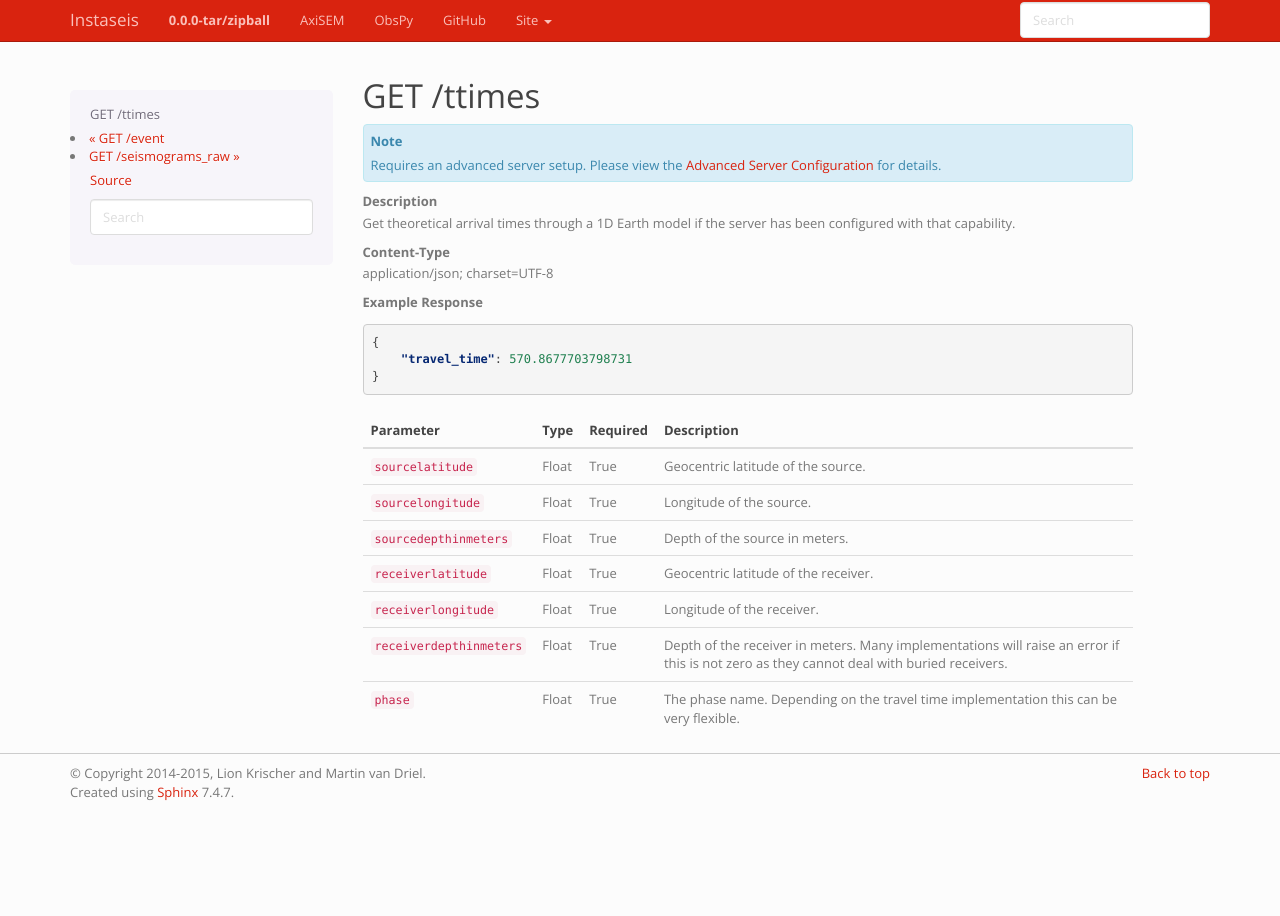
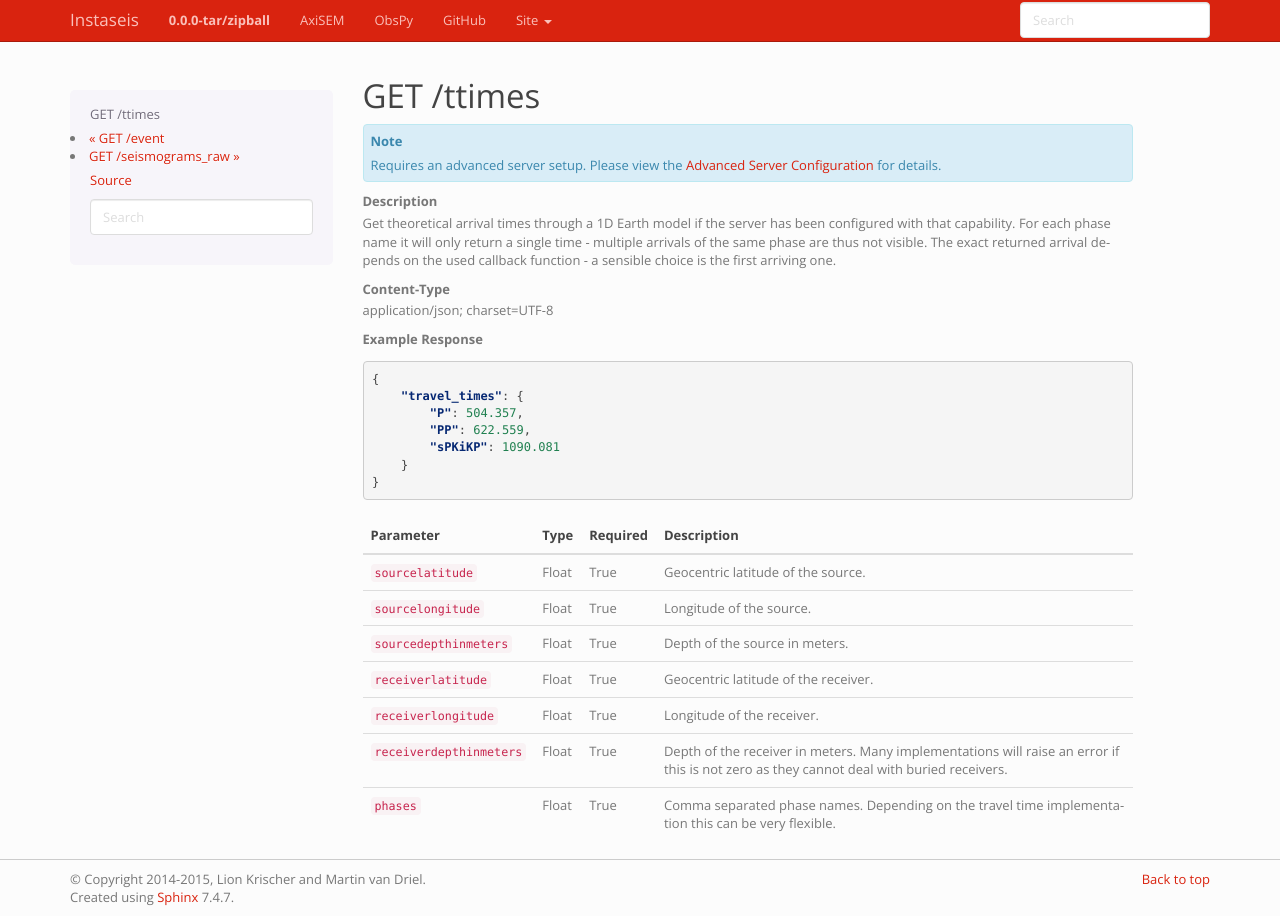
Before and after one commit to krischer/instaseis, a Sphinx documentation site: the page built from doc/routes/ttimes.rst, in a window 1280 px wide. Built offline with Sphinx 7.4.7, drawn with Linux system fonts in a browser that asks for light colours.

Commit message:
Documenting the changes to the ttimes route.

```diff
--- a/doc/routes/ttimes.rst
+++ b/doc/routes/ttimes.rst
@@ -7,7 +7,9 @@ GET /ttimes
     :doc:`../advanced_server_configuration` for details.
 
 Description
-    Get theoretical arrival times through a 1D Earth model if the server has been configured with that capability.
+    Get theoretical arrival times through a 1D Earth model if the server has been configured with that capability. For each phase name
+    it will only return a single time - multiple arrivals of the same phase are thus not visible. The exact returned arrival depends
+    on the used callback function - a sensible choice is the first arriving one.
 
 Content-Type
     application/json; charset=UTF-8
@@ -16,7 +18,11 @@ Example Response
     .. code-block:: json
 
         {
-            "travel_time": 570.8677703798731
+            "travel_times": {
+                "P": 504.357,
+                "PP": 622.559,
+                "sPKiKP": 1090.081
+            }
         }
 
 +--------------------------+----------+----------+--------------------------------------------------------------------------------------------------------------+
@@ -35,5 +41,5 @@ Example Response
 | ``receiverdepthinmeters``| Float    | True     | Depth of the receiver in meters. Many implementations will raise an error if this is not zero as they cannot |
 |                          |          |          | deal with buried receivers.                                                                                  |
 +--------------------------+----------+----------+--------------------------------------------------------------------------------------------------------------+
-| ``phase``                | Float    | True     | The phase name. Depending on the travel time implementation this can be very flexible.                       |
+| ``phases``               | Float    | True     | Comma separated phase names. Depending on the travel time implementation this can be very flexible.          |
 +--------------------------+----------+----------+--------------------------------------------------------------------------------------------------------------+
```
